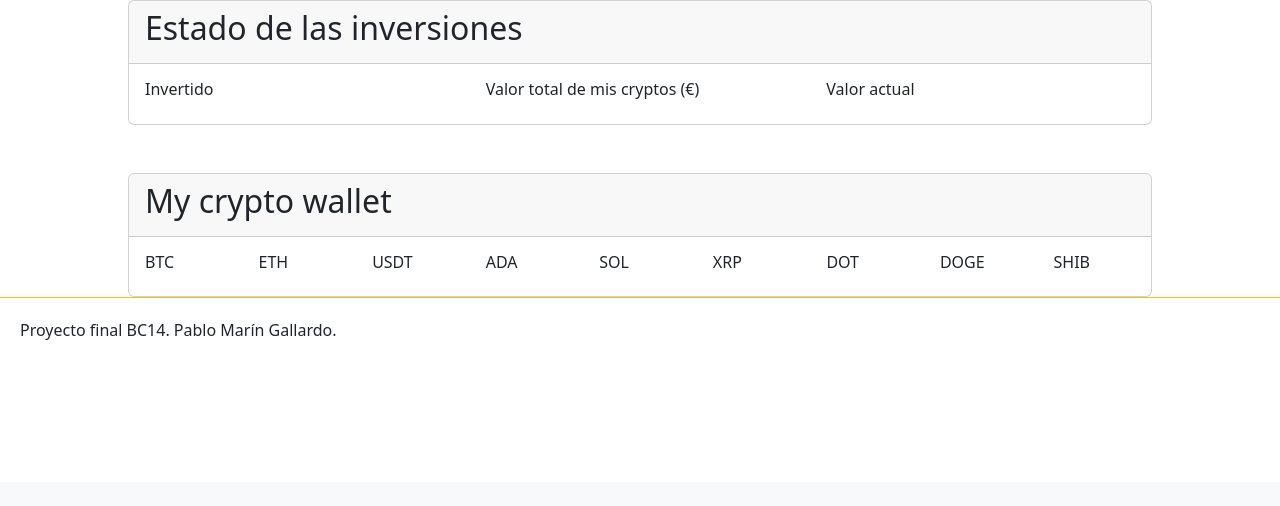
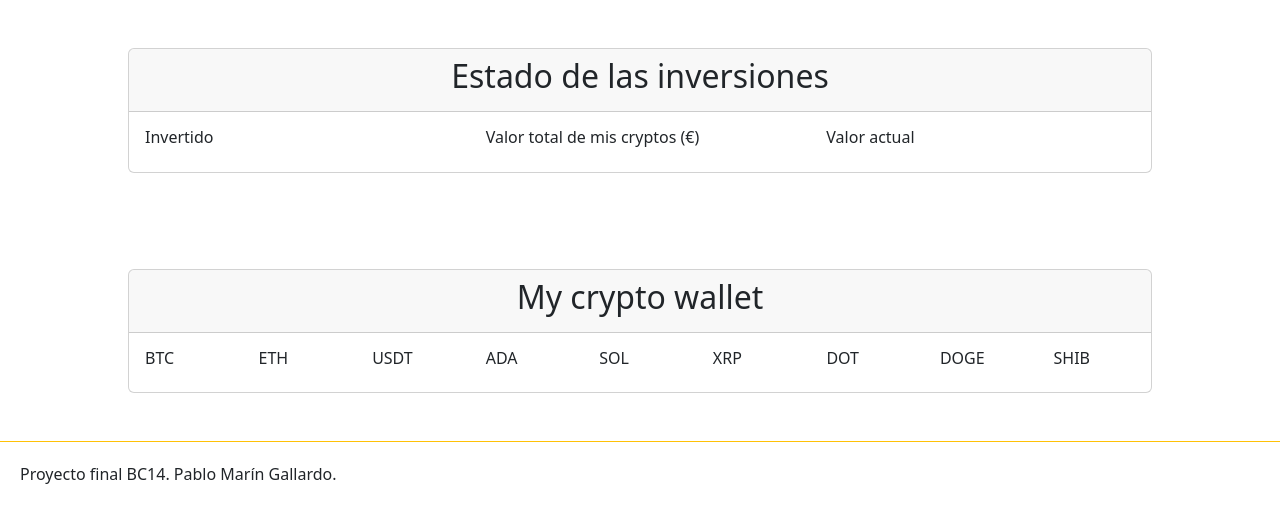
Before and after one commit to pablomaringallardo/Simulador-de-cryptos, a Flask app: page /status in a window 1280 px wide. Shown: the part 318-824 px from the top of the page. Before the commit the page ends 658 px from the top, so only its background shows below. Run offline with Flask 2, Linux system fonts and the light colour scheme; parts of the project's set-up code (start-up, migrations or seed data) failed here and were passed over; some web fonts are replaced.

Commit message:
feat: estilos

```diff
--- a/balance/templates/form.html
+++ b/balance/templates/form.html
@@ -6,7 +6,7 @@
 
 {% block contenido %}
 
-<h1 class="titulos">Formulario</h1>
+<h1 class="titulo-pagina">Formulario</h1>
 
 <form novalidate id="inv-form">
     {{ form.csrf_token }}
--- a/balance/templates/inicio.html
+++ b/balance/templates/inicio.html
@@ -5,7 +5,7 @@
 {% endblock scripts %}
 
 {% block contenido %}
-<h1>Tabla de inversiones</h1>
+<h1 class="titulo-pagina">Tabla de inversiones</h1>
 
 <section id="section-tabla">
   <table class="table table-striped">
--- a/balance/templates/status.html
+++ b/balance/templates/status.html
@@ -7,9 +7,9 @@
 {% block contenido %}
 
 <section id="section-status">
-  <div class="card">
+  <div class="card seccion-uno">
     <div class="card-header">
-      <h2 class="titulos">Estado de las inversiones</h2>
+      <h2 class="titulos-status">Estado de las inversiones</h2>
     </div>
     <div class="container">
       <div class="row">
@@ -30,9 +30,9 @@
 
   <br><br>
 
-  <div class="card">
+  <div class="card seccion-dos">
     <div class="card-header">
-      <h2 class="titulos">My crypto wallet</h2>
+      <h2 class="titulos-status">My crypto wallet</h2>
     </div>
     <div class="container">
       <div class="row">
```
